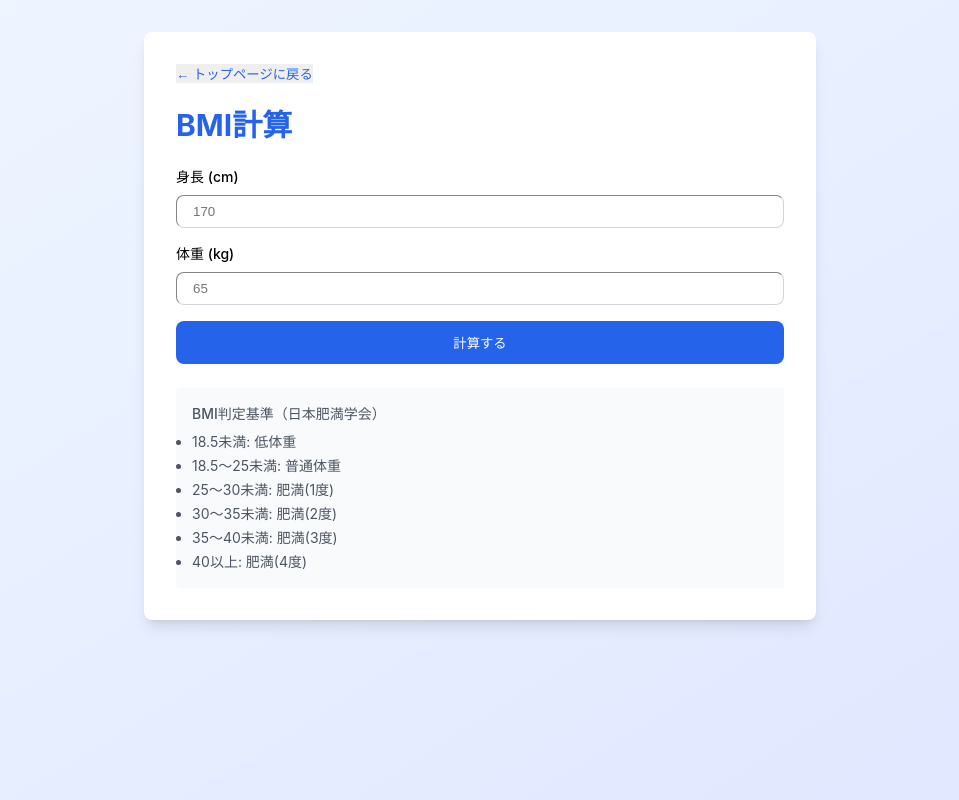
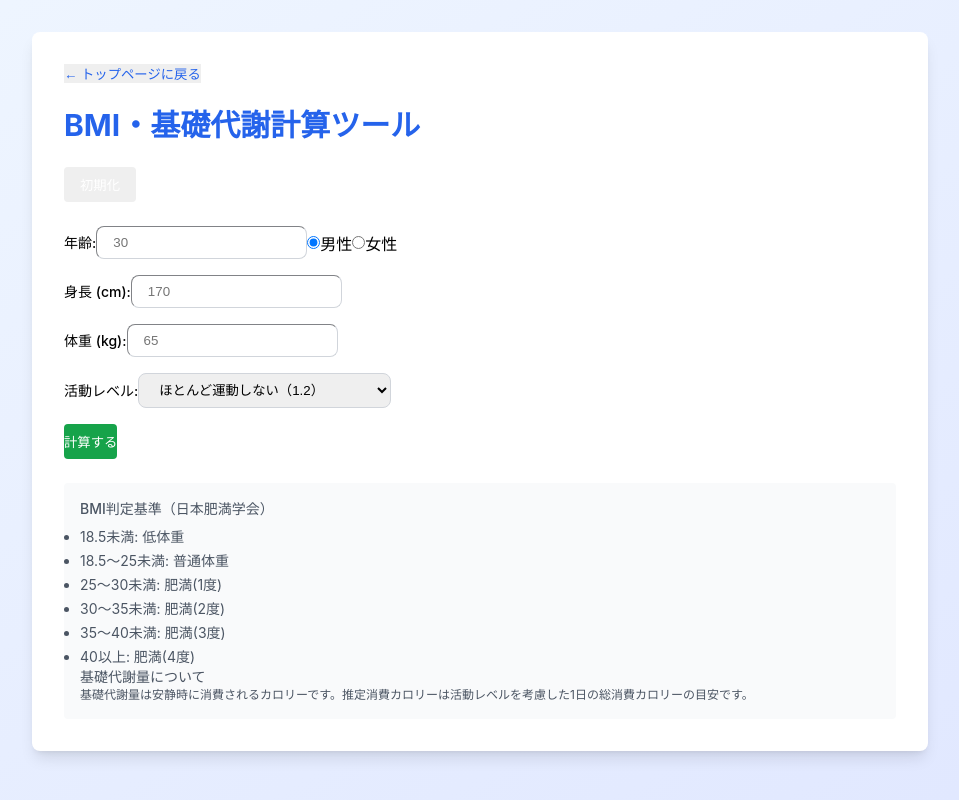
Before and after one commit to makizo/crmed, a React (Vite) app: page /bmi in a window 1280 px wide. Shown: the whole page, without its empty margins (160-1119 px from the left). Built offline with nearby package versions, Linux system fonts and the light colour scheme.

Commit message:
src/pages/BMIPage: add calc function of necessary calory

```diff
--- a/src/pages/BMIPage.jsx
+++ b/src/pages/BMIPage.jsx
@@ -3,26 +3,114 @@ import { useNavigate } from 'react-router-dom';
 
 function BMIPage() {
   const navigate = useNavigate();
-  const [bmiData, setBmiData] = useState({ height: '', weight: '', result: null });
 
-  const calculateBMI = () => {
-    const h = parseFloat(bmiData.height) / 100;
-    const w = parseFloat(bmiData.weight);
-    if (h > 0 && w > 0) {
-      const bmi = (w / (h * h)).toFixed(1);
-      let category = '';
-      if (bmi < 18.5) category = '低体重';
-      else if (bmi < 25) category = '普通体重';
-      else if (bmi < 30) category = '肥満(1度)';
-      else if (bmi < 35) category = '肥満(2度)';
-      else if (bmi < 40) category = '肥満(3度)';
-      else category = '肥満(4度)';
-      setBmiData({ ...bmiData, result: { bmi, category } });
+  // 入力状態
+  const [age, setAge] = useState('');
+  const [gender, setGender] = useState('male');
+  const [height, setHeight] = useState('');
+  const [weight, setWeight] = useState('');
+  const [activity, setActivity] = useState('1.2');
+
+  // 結果状態
+  const [result, setResult] = useState(null);
+  const [error, setError] = useState('');
+
+  const handleReset = () => {
+    setAge('');
+    setGender('male');
+    setHeight('');
+    setWeight('');
+    setActivity('1.2');
+    setResult(null);
+    setError('');
+  };
+
+  const handleCalculate = (e) => {
+    e.preventDefault();
+    setError('');
+
+    const heightNum = parseFloat(height);
+    const weightNum = parseFloat(weight);
+    const ageNum = parseInt(age, 10);
+    const activityNum = parseFloat(activity);
+
+    // バリデーション
+    if (isNaN(heightNum) || heightNum < 1) {
+      setError('身長を正しく入力してください（1以上の数値）');
+      setResult(null);
+      return;
     }
+    if (isNaN(weightNum) || weightNum < 1) {
+      setError('体重を正しく入力してください（1以上の数値）');
+      setResult(null);
+      return;
+    }
+    if (isNaN(ageNum) || ageNum < 1) {
+      setError('年齢を正しく入力してください（1以上の整数）');
+      setResult(null);
+      return;
+    }
+
+    // BMI計算
+    const heightM = heightNum / 100;
+    const curBMI = weightNum / (heightM * heightM);
+    const bestbw = 22 * heightM * heightM;
+    const bestbwDiff = bestbw - weightNum;
+    const minWeight = 18.5 * heightM * heightM;
+    const minWeightDiff = minWeight - weightNum;
+    const maxWeight = 25 * heightM * heightM;
+    const maxWeightDiff = maxWeight - weightNum;
+
+    // BMI判定
+    let category = '';
+    if (curBMI < 18.5) category = '低体重';
+    else if (curBMI < 25) category = '普通体重';
+    else if (curBMI < 30) category = '肥満(1度)';
+    else if (curBMI < 35) category = '肥満(2度)';
+    else if (curBMI < 40) category = '肥満(3度)';
+    else category = '肥満(4度)';
+
+    // ハリスベネディクト式
+    let bmrHarris;
+    if (gender === 'male') {
+      bmrHarris = 66.47 + (13.75 * weightNum) + (5.003 * heightNum) - (6.755 * ageNum);
+    } else {
+      bmrHarris = 655.1 + (9.563 * weightNum) + (1.850 * heightNum) - (4.676 * ageNum);
+    }
+
+    // Mifflin-St Jeor式
+    let bmrMifflin;
+    if (gender === 'male') {
+      bmrMifflin = (10 * weightNum) + (6.25 * heightNum) - (5 * ageNum) + 5;
+    } else {
+      bmrMifflin = (10 * weightNum) + (6.25 * heightNum) - (5 * ageNum) - 161;
+    }
+
+    const tdeeHarris = bmrHarris * activityNum;
+    const tdeeMifflin = bmrMifflin * activityNum;
+    const bmrMean = (bmrHarris + bmrMifflin) / 2;
+    const tdeeMean = (tdeeHarris + tdeeMifflin) / 2;
+
+    setResult({
+      curBMI: curBMI.toFixed(2),
+      category,
+      bestbw: bestbw.toFixed(1),
+      bestbwDiff: bestbwDiff.toFixed(1),
+      minWeight: minWeight.toFixed(1),
+      minWeightDiff: minWeightDiff.toFixed(1),
+      maxWeight: maxWeight.toFixed(1),
+      maxWeightDiff: maxWeightDiff.toFixed(1),
+      bmrHarris: bmrHarris.toFixed(0),
+      tdeeHarris: tdeeHarris.toFixed(0),
+      bmrMifflin: bmrMifflin.toFixed(0),
+      tdeeMifflin: tdeeMifflin.toFixed(0),
+      bmrMean: bmrMean.toFixed(0),
+      tdeeMean: tdeeMean.toFixed(0),
+    });
   };
 
   return (
-    <div className="max-w-2xl mx-auto bg-white p-8 rounded-lg shadow-lg">
+    <div className="max-w-4xl mx-auto bg-white p-8 rounded-lg shadow-lg">
       <button
         onClick={() => navigate('/')}
         className="mb-6 text-blue-600 hover:text-blue-800 flex items-center"
@@ -30,44 +118,156 @@ function BMIPage() {
         ← トップページに戻る
       </button>
 
-      <h2 className="text-3xl font-bold mb-6 text-blue-600">BMI計算</h2>
+      <h2 className="text-3xl font-bold mb-6 text-blue-600">BMI・基礎代謝計算ツール</h2>
 
-      <div className="space-y-4 mb-6">
-        <div>
-          <label className="block text-sm font-medium mb-2">身長 (cm)</label>
+      <div className="mb-6">
+        <button
+          type="button"
+          onClick={handleReset}
+          className="bg-red-500 text-white px-4 py-2 rounded hover:bg-red-600 transition"
+        >
+          初期化
+        </button>
+      </div>
+
+      <form onSubmit={handleCalculate} className="space-y-4 mb-6">
+        <div className="flex items-center gap-4">
+          <label className="block text-sm font-medium w-24">年齢:</label>
           <input
             type="number"
-            value={bmiData.height}
-            onChange={(e) => setBmiData({ ...bmiData, height: e.target.value })}
-            className="w-full px-4 py-2 border border-gray-300 rounded-lg focus:ring-2 focus:ring-blue-500 focus:border-transparent"
+            value={age}
+            onChange={(e) => setAge(e.target.value)}
+            className="px-4 py-2 border border-gray-300 rounded-lg focus:ring-2 focus:ring-blue-500 focus:border-transparent w-24"
+            placeholder="30"
+            required
+            min="1"
+          />
+          <div className="flex items-center gap-4 ml-8">
+            <label className="flex items-center">
+              <input
+                type="radio"
+                name="gender"
+                value="male"
+                checked={gender === 'male'}
+                onChange={(e) => setGender(e.target.value)}
+                className="mr-2"
+              />
+              男性
+            </label>
+            <label className="flex items-center">
+              <input
+                type="radio"
+                name="gender"
+                value="female"
+                checked={gender === 'female'}
+                onChange={(e) => setGender(e.target.value)}
+                className="mr-2"
+              />
+              女性
+            </label>
+          </div>
+        </div>
+
+        <div className="flex items-center gap-4">
+          <label className="block text-sm font-medium w-24">身長 (cm):</label>
+          <input
+            type="number"
+            step="0.1"
+            value={height}
+            onChange={(e) => setHeight(e.target.value)}
+            className="px-4 py-2 border border-gray-300 rounded-lg focus:ring-2 focus:ring-blue-500 focus:border-transparent w-24"
             placeholder="170"
+            required
+            min="1"
           />
         </div>
 
-        <div>
-          <label className="block text-sm font-medium mb-2">体重 (kg)</label>
+        <div className="flex items-center gap-4">
+          <label className="block text-sm font-medium w-24">体重 (kg):</label>
           <input
             type="number"
-            value={bmiData.weight}
-            onChange={(e) => setBmiData({ ...bmiData, weight: e.target.value })}
-            className="w-full px-4 py-2 border border-gray-300 rounded-lg focus:ring-2 focus:ring-blue-500 focus:border-transparent"
+            step="0.1"
+            value={weight}
+            onChange={(e) => setWeight(e.target.value)}
+            className="px-4 py-2 border border-gray-300 rounded-lg focus:ring-2 focus:ring-blue-500 focus:border-transparent w-24"
             placeholder="65"
+            required
+            min="1"
           />
         </div>
 
+        <div className="flex items-center gap-4">
+          <label className="block text-sm font-medium w-24">活動レベル:</label>
+          <select
+            value={activity}
+            onChange={(e) => setActivity(e.target.value)}
+            className="px-4 py-2 border border-gray-300 rounded-lg focus:ring-2 focus:ring-blue-500 w-80"
+            required
+          >
+            <option value="1.2">ほとんど運動しない（1.2）</option>
+            <option value="1.375">軽い運動（週1-3日）（1.375）</option>
+            <option value="1.55">中程度の運動（週3-5日）（1.55）</option>
+            <option value="1.725">激しい運動（週6-7日）（1.725）</option>
+            <option value="1.9">非常に激しい運動（1.9）</option>
+          </select>
+        </div>
+
+        {error && (
+          <div className="text-red-600 text-sm bg-red-50 p-3 rounded border border-red-200">
+            {error}
+          </div>
+        )}
+
         <button
-          onClick={calculateBMI}
-          className="w-full bg-blue-600 text-white py-3 rounded-lg hover:bg-blue-700 transition font-medium"
+          type="submit"
+          className="bg-green-600 text-white px-6 py-2 rounded hover:bg-green-700 transition font-medium"
         >
           計算する
         </button>
-      </div>
+      </form>
 
-      {bmiData.result && (
-        <div className="bg-blue-50 p-6 rounded-lg border-2 border-blue-200">
-          <h3 className="text-xl font-bold mb-2">計算結果</h3>
-          <p className="text-3xl font-bold text-blue-600 mb-2">BMI: {bmiData.result.bmi}</p>
-          <p className="text-lg">判定: <span className="font-bold">{bmiData.result.category}</span></p>
+      {result && (
+        <div className="bg-green-50 p-6 rounded-lg border-2 border-green-200">
+          <h3 className="text-xl font-bold mb-4">【計算結果】</h3>
+
+          <div className="space-y-2 mb-4">
+            <p><strong>現在のBMI：</strong>{result.curBMI} （{result.category}）</p>
+            <p><strong>ベスト体重：</strong>{result.bestbw} kg</p>
+            <p><strong>必要増減量：</strong>{result.bestbwDiff} kg</p>
+            <p>
+              <strong>適正体重範囲：</strong>
+              {result.minWeight} ({result.minWeightDiff}) kg ～ {result.maxWeight} ({result.maxWeightDiff}) kg
+            </p>
+          </div>
+
+          <div className="overflow-x-auto">
+            <table className="w-full border-collapse border border-gray-300 mt-4">
+              <thead>
+                <tr className="bg-green-100">
+                  <th className="border border-gray-300 p-2">方式</th>
+                  <th className="border border-gray-300 p-2">基礎代謝量 (kcal/日)</th>
+                  <th className="border border-gray-300 p-2">推定消費カロリー (kcal/日)</th>
+                </tr>
+              </thead>
+              <tbody>
+                <tr>
+                  <td className="border border-gray-300 p-2 text-center">ハリスベネディクト式</td>
+                  <td className="border border-gray-300 p-2 text-center">{result.bmrHarris}</td>
+                  <td className="border border-gray-300 p-2 text-center">{result.tdeeHarris}</td>
+                </tr>
+                <tr>
+                  <td className="border border-gray-300 p-2 text-center">Mifflin-St Jeor式</td>
+                  <td className="border border-gray-300 p-2 text-center">{result.bmrMifflin}</td>
+                  <td className="border border-gray-300 p-2 text-center">{result.tdeeMifflin}</td>
+                </tr>
+                <tr className="bg-green-50">
+                  <td className="border border-gray-300 p-2 text-center font-bold">上記2つの平均</td>
+                  <td className="border border-gray-300 p-2 text-center font-bold">{result.bmrMean}</td>
+                  <td className="border border-gray-300 p-2 text-center font-bold">{result.tdeeMean}</td>
+                </tr>
+              </tbody>
+            </table>
+          </div>
         </div>
       )}
 
@@ -81,6 +281,8 @@ function BMIPage() {
           <li>35〜40未満: 肥満(3度)</li>
           <li>40以上: 肥満(4度)</li>
         </ul>
+        <p className="mt-3 font-medium">基礎代謝量について</p>
+        <p className="text-xs">基礎代謝量は安静時に消費されるカロリーです。推定消費カロリーは活動レベルを考慮した1日の総消費カロリーの目安です。</p>
       </div>
     </div>
   );
```
